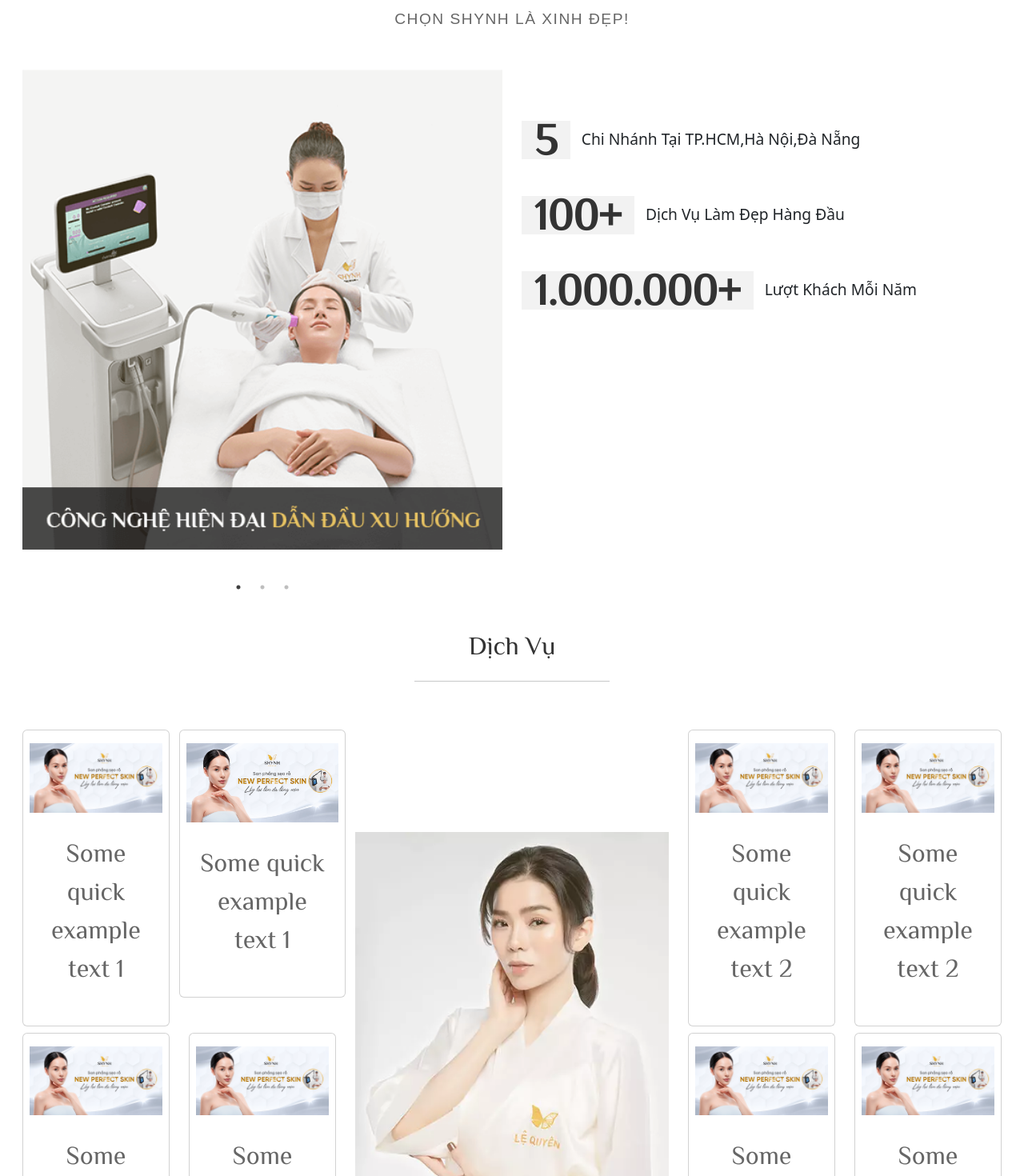
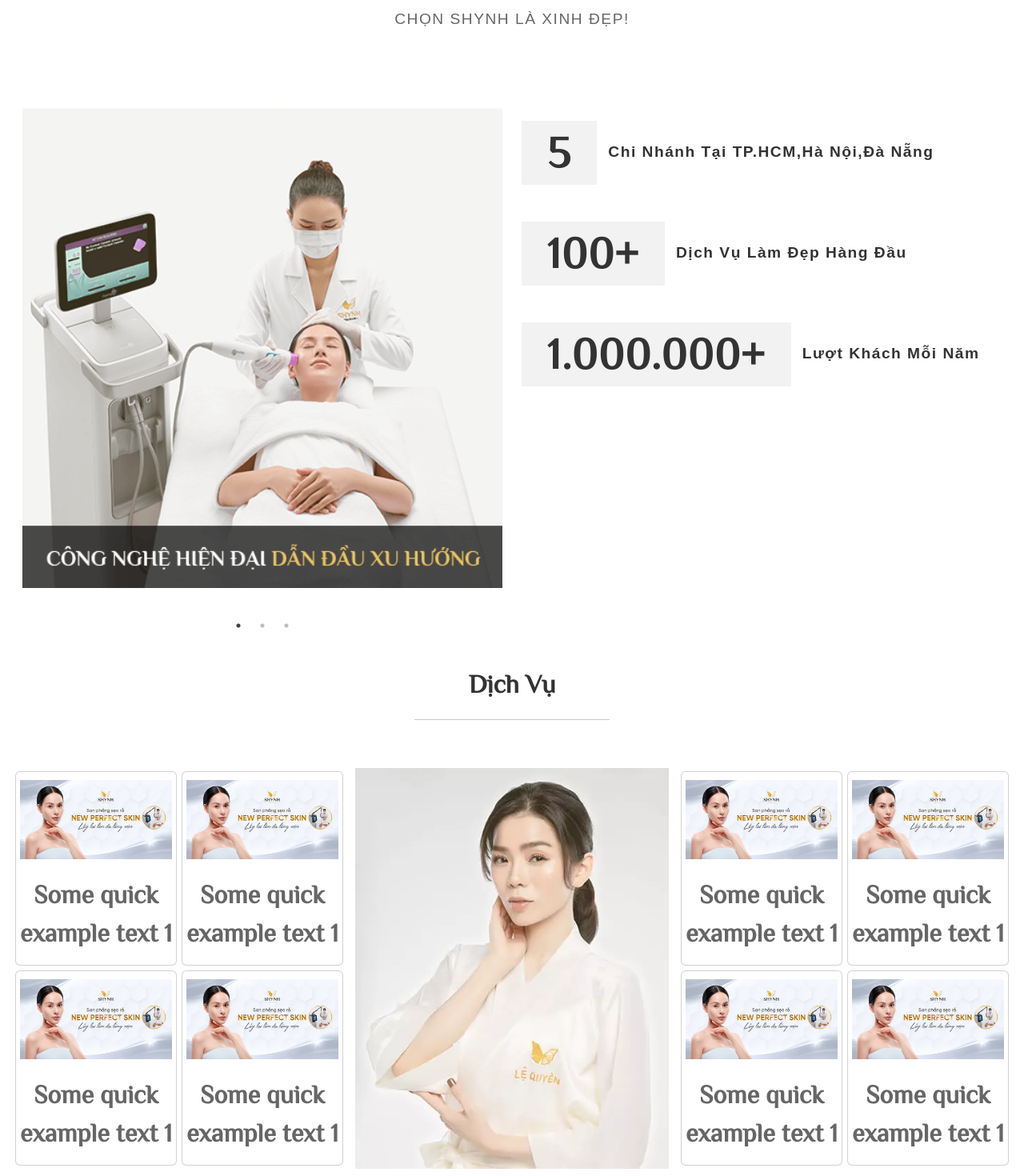
Before and after one commit to viktor1910/headless-crm, a Next.js app: page / in a window 1280 px wide. Shown: the part 600-2070 px from the top of the page at 80% size. Built offline with nearby package versions, Linux system fonts and the light colour scheme.

Commit message:
feat:update responsive Trang Chu  and Dich Vu

```diff
--- a/src/components/Text/index.module.scss
+++ b/src/components/Text/index.module.scss
@@ -5,13 +5,24 @@
   font-size: 1.2rem;
   margin: 0;
   letter-spacing: 1.5px;
+  @media only screen and (max-width: 768px) {
+    font-size: 0.8rem;
+  }
 }
 
 .title {
   display: block;
   font-family: Philosopher, sans-serif;
   font-size: 2rem;
+  font-weight: 700;
+  color: #444;
   margin: 0;
+  @media (max-width: 1200px) {
+    font-size: 1.7rem;
+  }
+  @media (max-width: 576px) {
+    font-size: 1.5rem;
+  }
 }
 .smallBody {
   display: block;
--- a/src/components/TrangChu/index.module.scss
+++ b/src/components/TrangChu/index.module.scss
@@ -8,13 +8,20 @@
   p {
     display: flex;
     align-items: center;
-    font-weight: 400;
+    font-weight: 700;
     font-size: 1.2rem;
     margin: 0px 0px 3rem;
     padding: 1rem 0;
     line-height: 1.8;
     margin-bottom: 14px;
   }
+  @media only screen and (max-width: 1200px) {
+    p {
+      font-size: 1.2rem;
+      font-weight: unset;
+    }
+  }
+
   strong {
     font-family: Philosopher;
     color: #333;
@@ -22,16 +29,21 @@
     background-color: #f2f2f2;
     font-weight: 700;
     line-height: 48px;
-    padding: 0 16px;
+    padding: 1rem 2rem;
     margin: 0px 14px 0px 0px;
     position: relative;
-  }
-  @media screen and (max-width: 992px) {
-    p {
-      font-size: 0.8em;
+    @media only screen and (max-width: 1200px) {
+      font-size: 1.5rem;
+      margin: 0 1rem;
     }
-    strong {
+    @media only screen and (max-width: 768px) {
+      font-size: 1.2rem;
+      margin: 0 1rem;
+    }
+    @media only screen and (max-width: 576px) {
       font-size: 1.7rem;
+      padding: 0.5rem 1rem;
+      margin: 0 5px;
     }
   }
 }
@@ -54,7 +66,8 @@
   padding-bottom: 0.5em;
 }
 .cardServices {
-  padding: 1rem 0.5rem;
+  // padding: 1rem 0.5rem;
+  margin: 0.2rem;
   position: relative;
   text-align: center;
   align-items: center;
@@ -64,11 +77,6 @@
   }
   &:hover {
     cursor: pointer;
-  }
-  @media screen and (max-width: 992px) {
-    p {
-      font-size: 18px;
-    }
   }
 }
 //card slider
@@ -99,17 +107,36 @@
 .customSlider {
   margin: 1rem 0 3rem 0;
 }
+.cardCustomer {
+  // padding: 1rem 0.5rem;
+  display: flex;
+  justify-content: center;
+  position: relative;
+  text-align: center;
+  align-items: center;
+  img {
+    width: 100%;
+    object-fit: cover;
+  }
+  &:hover {
+    cursor: pointer;
+  }
+}
 
 .textSlider {
   box-shadow: 0 0 5px 0 rgb(0 0 0 / 10%);
   width: 98%;
   height: auto;
   margin: 1rem 0 0 0;
-  padding: 2rem;
+  padding: 1rem;
   @media screen and (max-width: 992px) {
     box-shadow: none;
+  }
+
+  @media screen and (max-width: 576px) {
     p {
-      font-size: 12px;
+      font-size: 0.8rem;
+      padding: auto;
     }
   }
 }
--- a/src/components/TrangChu/index.tsx
+++ b/src/components/TrangChu/index.tsx
@@ -92,7 +92,7 @@
     <>
       <Container fluid>
         <Row>
-          <Col lg={6}>
+          <Col lg={6} className={styles.textReview}>
             <Slider {...settings} className={styles.customReview}>
               <Image src={sl1} alt="First slide" />
 
@@ -101,18 +101,34 @@
               <Image src={sl3} alt="Third slide" />
             </Slider>
           </Col>
-          <Col lg={6}>
-            <div className={styles.textReview}>
-              <p>
-                <strong>5</strong>Chi Nhánh Tại TP.HCM,Hà Nội,Đà Nẵng
-              </p>
-              <p>
-                <strong>100+</strong>Dịch Vụ Làm Đẹp Hàng Đầu
-              </p>
-              <p>
-                <strong>1.000.000+</strong>Lượt Khách Mỗi Năm
-              </p>
-            </div>
+          <Col lg={6} className={styles.textReview}>
+            <Text
+              type="body"
+              style={{
+                textAlign: 'center',
+                color: '#333',
+              }}
+            >
+              <strong>5</strong>Chi Nhánh Tại TP.HCM,Hà Nội,Đà Nẵng
+            </Text>
+            <Text
+              type="body"
+              style={{
+                textAlign: 'center',
+                color: '#333',
+              }}
+            >
+              <strong>100+</strong>Dịch Vụ Làm Đẹp Hàng Đầu
+            </Text>
+            <Text
+              type="body"
+              style={{
+                textAlign: 'center',
+                color: '#333',
+              }}
+            >
+              <strong>1.000.000+</strong>Lượt Khách Mỗi Năm
+            </Text>
           </Col>
         </Row>
         <Text
@@ -134,10 +150,10 @@
         <Row className={styles.rowService}>
           <Col lg={4} md={12}>
             <Row xs={2}>
-              <Col lg={6} className={styles.colServices}>
+              <Col lg={6} style={{ padding: '0' }} className={styles.colServices}>
                 <Card className={styles.cardServices}>
-                  <Image src={demoImage} alt="" width={200} height={250} />
-                  <Card.Body>
+                  <Image src={demoImage} alt="" width={200} height={250} style={{ padding: '10px 5px' }} />
+                  <Card.Body style={{ padding: '0' }}>
                     <Text
                       type="title"
                       style={{
@@ -154,8 +170,8 @@
               </Col>
               <Col lg={6} style={{ padding: '0' }}>
                 <Card className={styles.cardServices}>
-                  <Image src={demoImage} alt="" width={200} height={250} />
-                  <Card.Body>
+                  <Image src={demoImage} alt="" width={200} height={250} style={{ padding: '10px 5px' }} />
+                  <Card.Body style={{ padding: '0' }}>
                     <Text
                       type="title"
                       style={{
@@ -170,10 +186,10 @@
                   </Card.Body>
                 </Card>
               </Col>
-              <Col lg={6}>
+              <Col lg={6} style={{ padding: '0' }}>
                 <Card className={styles.cardServices}>
-                  <Image src={demoImage} alt="" width={200} height={250} />
-                  <Card.Body>
+                  <Image src={demoImage} alt="" width={200} height={250} style={{ padding: '10px 5px' }} />
+                  <Card.Body style={{ padding: '0' }}>
                     <Text
                       type="title"
                       style={{
@@ -188,10 +204,10 @@
                   </Card.Body>
                 </Card>
               </Col>
-              <Col lg={6} className={styles.colServices}>
+              <Col lg={6} className={styles.colServices} style={{ padding: '0' }}>
                 <Card className={styles.cardServices}>
-                  <Image src={demoImage} alt="" width={200} height={250} />
-                  <Card.Body>
+                  <Image src={demoImage} alt="" width={200} height={250} style={{ padding: '10px 5px' }} />
+                  <Card.Body style={{ padding: '0' }}>
                     <Text
                       type="title"
                       style={{
@@ -215,10 +231,10 @@
           </Col>
           <Col lg={4} md={12}>
             <Row xs={2}>
-              <Col lg={6} className={styles.colServices}>
+              <Col lg={6} style={{ padding: '0' }} className={styles.colServices}>
                 <Card className={styles.cardServices}>
-                  <Image src={demoImage} alt="" width={200} height={250} />
-                  <Card.Body>
+                  <Image src={demoImage} alt="" width={200} height={250} style={{ padding: '10px 5px' }} />
+                  <Card.Body style={{ padding: '0' }}>
                     <Text
                       type="title"
                       style={{
@@ -228,15 +244,15 @@
                         marginBottom: '.5em',
                       }}
                     >
-                      Some quick example text 2
+                      Some quick example text 1
                     </Text>
                   </Card.Body>
                 </Card>
               </Col>
-              <Col lg={6}>
+              <Col lg={6} style={{ padding: '0' }}>
                 <Card className={styles.cardServices}>
-                  <Image src={demoImage} alt="" width={200} height={250} />
-                  <Card.Body>
+                  <Image src={demoImage} alt="" width={200} height={250} style={{ padding: '10px 5px' }} />
+                  <Card.Body style={{ padding: '0' }}>
                     <Text
                       type="title"
                       style={{
@@ -246,15 +262,15 @@
                         marginBottom: '.5em',
                       }}
                     >
-                      Some quick example text 2
+                      Some quick example text 1
                     </Text>
                   </Card.Body>
                 </Card>
               </Col>
-              <Col lg={6} className={styles.colServices}>
+              <Col lg={6} style={{ padding: '0' }}>
                 <Card className={styles.cardServices}>
-                  <Image src={demoImage} alt="" width={200} height={250} />
-                  <Card.Body>
+                  <Image src={demoImage} alt="" width={200} height={250} style={{ padding: '10px 5px' }} />
+                  <Card.Body style={{ padding: '0' }}>
                     <Text
                       type="title"
                       style={{
@@ -264,15 +280,15 @@
                         marginBottom: '.5em',
                       }}
                     >
-                      Some quick example text 2
+                      Some quick example text 1
                     </Text>
                   </Card.Body>
                 </Card>
               </Col>
-              <Col lg={6}>
+              <Col lg={6} className={styles.colServices} style={{ padding: '0' }}>
                 <Card className={styles.cardServices}>
-                  <Image src={demoImage} alt="" width={200} height={250} />
-                  <Card.Body>
+                  <Image src={demoImage} alt="" width={200} height={250} style={{ padding: '10px 5px' }} />
+                  <Card.Body style={{ padding: '0' }}>
                     <Text
                       type="title"
                       style={{
@@ -282,7 +298,7 @@
                         marginBottom: '.5em',
                       }}
                     >
-                      Some quick example text 2
+                      Some quick example text 1
                     </Text>
                   </Card.Body>
                 </Card>
@@ -335,7 +351,7 @@
             <Slider {...simpleSlider}>
               <div className={styles.cardSlider}>
                 <Row>
-                  <Col lg={8} sm={12} className={styles.cardServices}>
+                  <Col lg={8} sm={12} className={styles.cardCustomer}>
                     <Image src={imgCol} alt="" />
                   </Col>
                   <Col lg={4} sm={12}>
@@ -382,7 +398,7 @@
               </div>
               <div className={styles.cardSlider}>
                 <Row>
-                  <Col lg={8} sm={12} className={styles.cardServices}>
+                  <Col lg={8} sm={12} className={styles.cardCustomer}>
                     <Image src={imgCol} alt="" />
                   </Col>
                   <Col lg={4} sm={12}>
--- a/src/layout/PageLayout/components/Header.tsx
+++ b/src/layout/PageLayout/components/Header.tsx
@@ -29,8 +29,8 @@
           <Offcanvas.Body>
             <Nav className={styles.headerMenu}>
               <Nav.Link href="#trang-chu">Trang Chủ</Nav.Link>
-              <Nav.Link href="#dich-vu">Dịch Vụ</Nav.Link>
-              <Nav.Link href="#khuyen-mai">Khuyến Mãi</Nav.Link>
+              <Nav.Link href="dich-vu">Dịch Vụ</Nav.Link>
+              <Nav.Link href="khuyen-mai">Khuyến Mãi</Nav.Link>
               <Nav.Link href="#dat-lich">Đặt Lịch</Nav.Link>
               <Nav.Link href="#lien-he">Liên Hệ</Nav.Link>
             </Nav>
--- a/src/layout/PageLayout/index.module.scss
+++ b/src/layout/PageLayout/index.module.scss
@@ -45,14 +45,12 @@
   button {
     border: none;
   }
-  @media screen and (max-width: 992px) {
+
+  @media only screen and (max-width: 992px) {
     display: flex;
     align-items: center;
     justify-content: space-between;
     text-align: center;
-  }
-
-  @media screen and (max-width: 992px) {
     img {
       max-width: 80px;
       display: block;
```
Also changed, not shown: src/components/KhuyenMai/index.tsx (deleted, +0 -59 lines), src/pages/dich-vu/index.module.scss (+7 -1 lines), src/pages/dich-vu/index.tsx (+45 -21 lines), src/pages/index.tsx (+3 -6 lines), src/pages/tong-hop-khuyen-mai/index.tsx (+54 -2 lines), src/pages/tong-hop-khuyen-mai/index.module.scss (renamed from src/components/KhuyenMai/index.module.scss).
